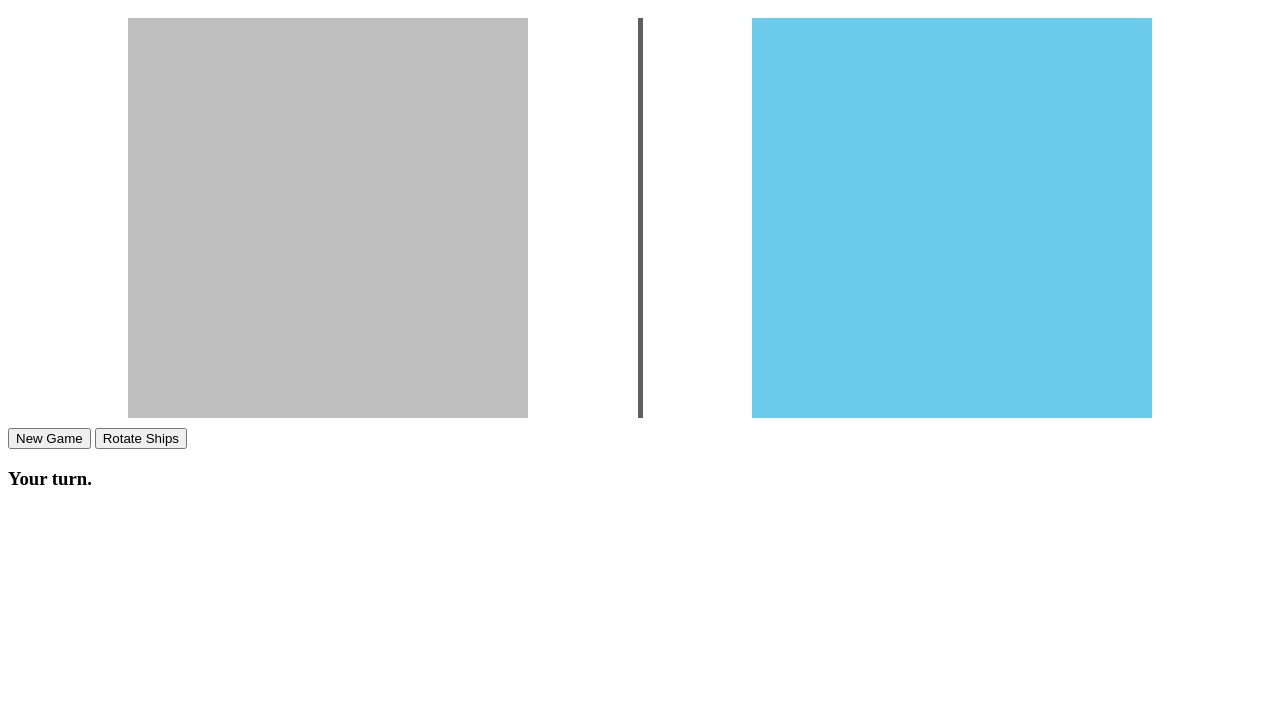
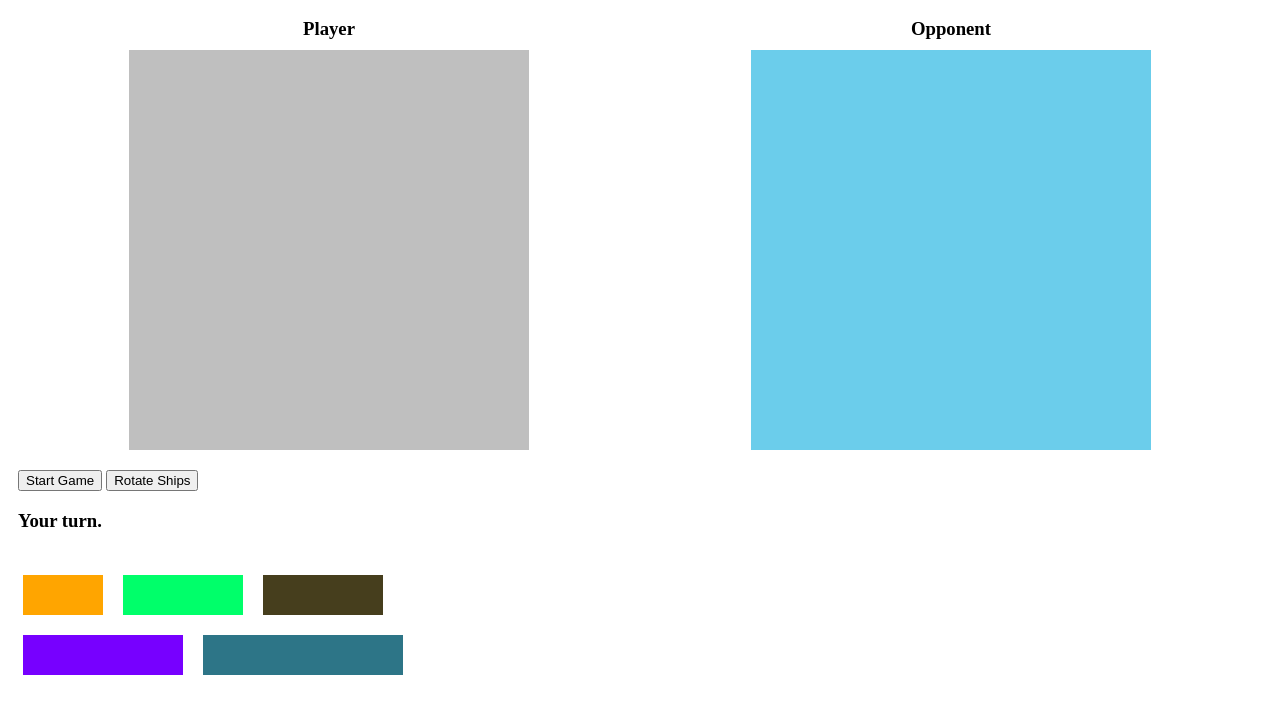
Before and after one commit to jlabedzki/battleship, a website: page index.html in a window 1280 px wide. Drawn offline with Linux system fonts and the light colour scheme.

Commit message:
Finished up the html skeleton and some more css styling. Time to start scripting.

```diff
--- a/index.html
+++ b/index.html
@@ -12,21 +12,56 @@
 
 <body>
 
-  <div class='container'>
-    <div class='grid userGrid'>
+  <div class='mainContainer'>
+    <div class='userContainer'>
+      <h3 class='title'>Player</h3>
+      <div class='grid userGrid'>
+      </div>
     </div>
-    <div class='divider'></div>
-    <div class='grid computerGrid'></div>
+    <div class='computerContainer'>
+      <h3 class='title'>Opponent</h3>
+      <div class='grid computerGrid'></div>
+    </div>
   </div>
 
-  <div class='hidden'>
-    <button id='start'>New Game</button>
+  <div class='utility'>
+    <button id='start'>Start Game</button>
     <button id='rotateShips'>Rotate Ships</button>
     <h3 id='whoseTurn'>Your turn.</h3>
     <h3 id='messageLog'></h3>
   </div>
 
-  <div class="shipDisplay"></div>
+
+  <div class='shipGrid'>
+    <div class='ship destroyerContainer' draggable="true">
+      <div id='destroyer1'></div>
+      <div id='destroyer2'></div>
+    </div>
+    <div class='ship submarineContainer' draggable="true">
+      <div id='submarine1'></div>
+      <div id='submarine2'></div>
+      <div id='submarine3'></div>
+    </div>
+    <div class='ship cruiserContainer' draggable="true">
+      <div id='cruiser1'></div>
+      <div id='cruiser2'></div>
+      <div id='cruiser3'></div>
+    </div>
+    <div class='ship battleshipContainer' draggable="true">
+      <div id='battleship1'></div>
+      <div id='battleship2'></div>
+      <div id='battleship3'></div>
+      <div id='battleship4'></div>
+    </div>
+    <div class='ship carrierContainer' draggable="true">
+      <div id='carrier1'></div>
+      <div id='carrier2'></div>
+      <div id='carrier3'></div>
+      <div id='carrier4'></div>
+      <div id='carrier5'></div>
+    </div>
+  </div>
+
 
 </body>
 
--- a/main.css
+++ b/main.css
@@ -1,34 +1,43 @@
-.container {
+.boardTitles {
   display: flex;
-  /* margin: auto; */
+}
+.title {
+  margin: auto;
+  margin-bottom: 10px;
+  text-align: center;
+}
+
+.mainContainer {
+  display: flex;
+  flex-wrap: wrap;
   padding: 10px;
+  width:auto;
+}
+
+.userContainer {
+  margin: auto;
 }
 
 .userGrid {
   width: 400px;
   height: 400px;
   margin: auto;
-  /* margin: 10px; */
-  /* margin-right: 20px; */
   display: flex;
   flex-wrap: wrap;
   background-color: rgb(191, 191, 191);
+}
+
+.computerContainer {
+  margin: auto;
 }
 
 .computerGrid {
   width: 400px;
   height: 400px;
   margin: auto;
-  /* margin-left: 20px; */
   display: flex;
   flex-wrap: wrap;
   background-color: rgb(107, 205, 235);
-}
-
-.divider {
-  width: 5px;
-  height: 400px;
-  background-color: rgb(96, 96, 96);
 }
 
 .grid div {
@@ -36,3 +45,61 @@
   height: 40px;
   background-color: indianred;
 }
+
+.utility {
+  padding: 10px;
+  width:auto;
+}
+
+.shipGrid {
+  width: 400px;
+  height: auto;
+  padding: 5px;
+  display: flex;
+  flex-wrap: wrap;
+}
+
+.destroyerContainer {
+  width: 80px;
+  height: 40px;
+  background-color: orange;
+  margin: 10px;
+  display: flex;
+}
+
+.submarineContainer {
+  width: 120px;
+  height: 40px;
+  background-color: rgb(0, 255, 106);
+  margin: 10px;
+  display: flex;
+}
+
+.cruiserContainer {
+  width: 120px;
+  height: 40px;
+  background-color: rgb(70, 62, 29);
+  margin: 10px;
+  display: flex;
+}
+
+.battleshipContainer {
+  width: 160px;
+  height: 40px;
+  background-color: rgb(119, 0, 255);
+  margin: 10px;
+  display: flex;
+}
+
+.carrierContainer {
+  width: 200px;
+  height: 40px;
+  background-color: rgb(45, 117, 135);
+  margin: 10px;
+  display: flex;
+}
+
+.ship div {
+  width: 40px;
+  height: 40px;
+}
```
Also changed, not shown: 1 other file.
